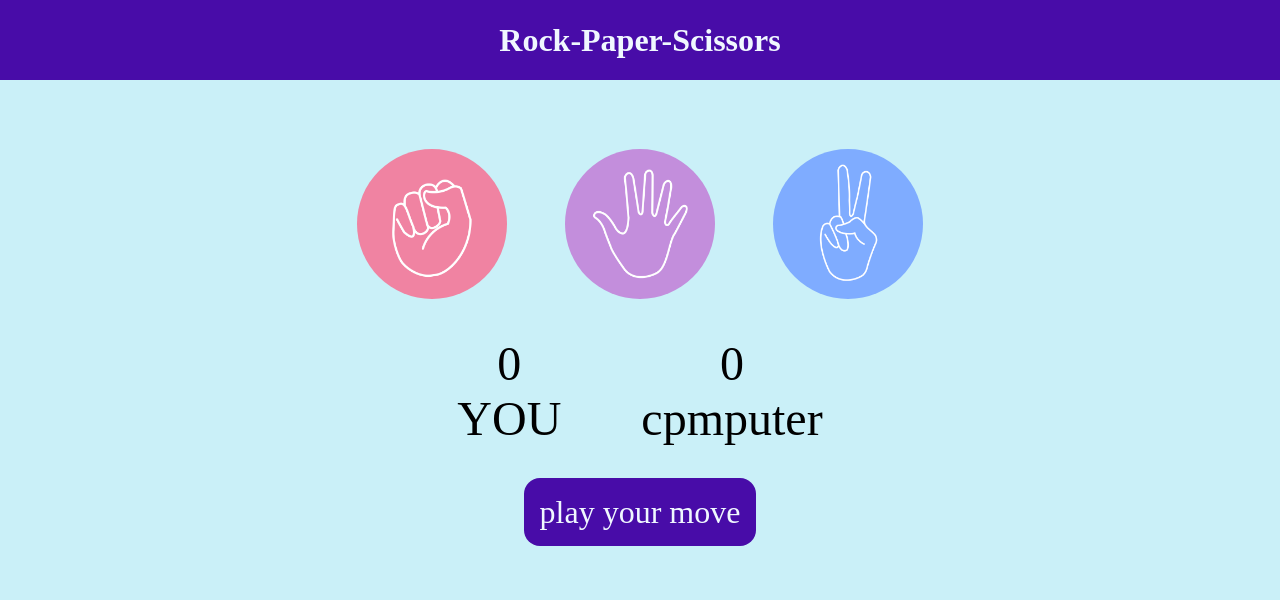
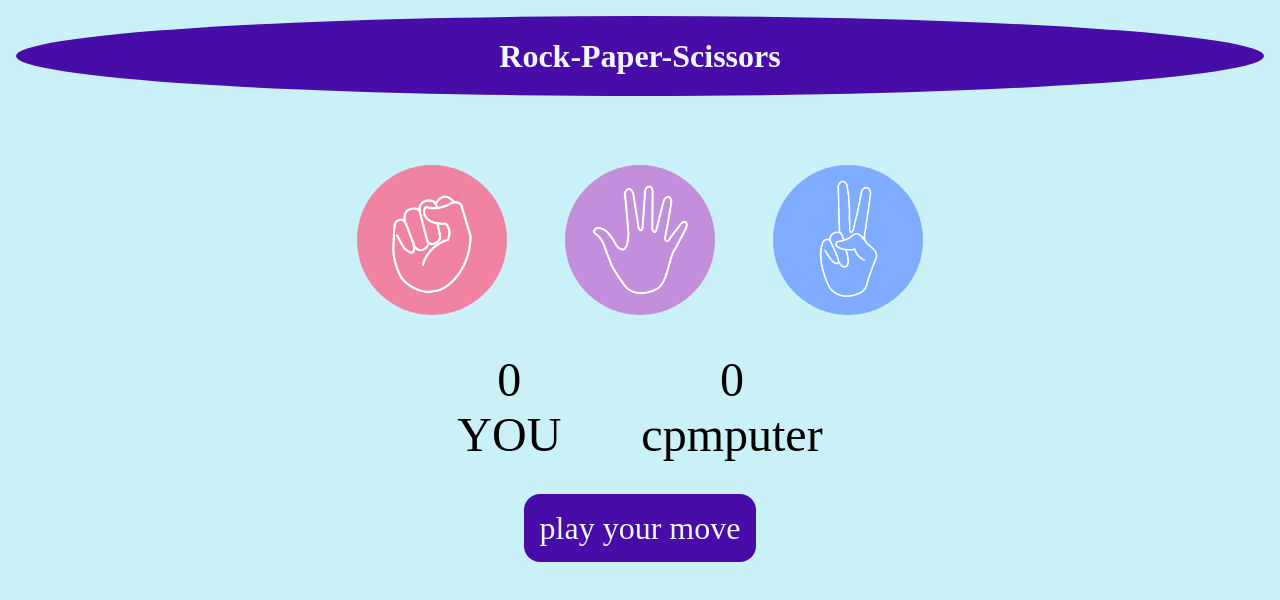
Before and after one commit to coder-swarnadip/Rock-Paper-Scissors, a plain HTML site: page rps.html in a window 1280 px wide. Drawn offline with Linux system fonts and the light colour scheme.

Commit message:
h1 style

```diff
--- a/rps.css
+++ b/rps.css
@@ -12,6 +12,12 @@ h1{
     color: aliceblue;
     height: 5rem;
     line-height: 5rem;
+    display: flex;
+    justify-content: center;
+    align-items: center;
+    border-radius: 50%;
+    margin: 1rem;
+    margin-bottom:0 ;
 
 }
 
```
